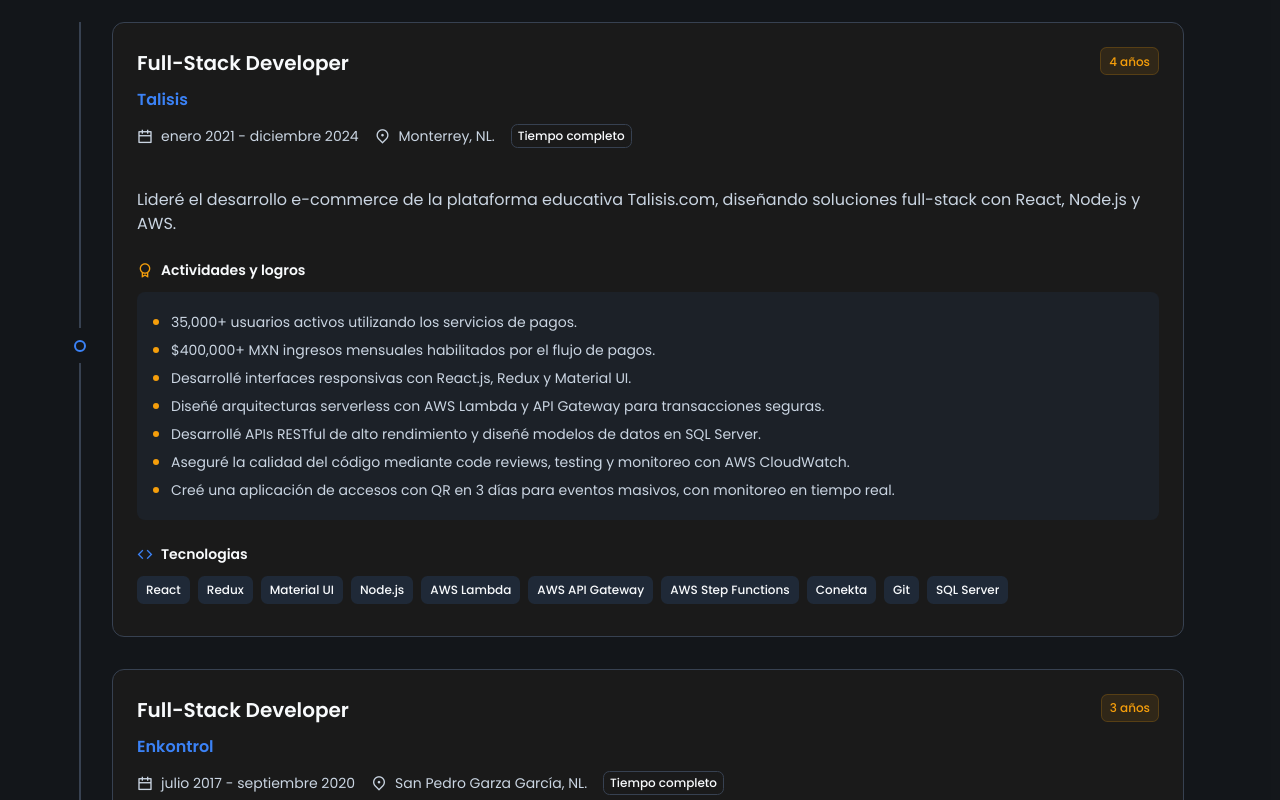
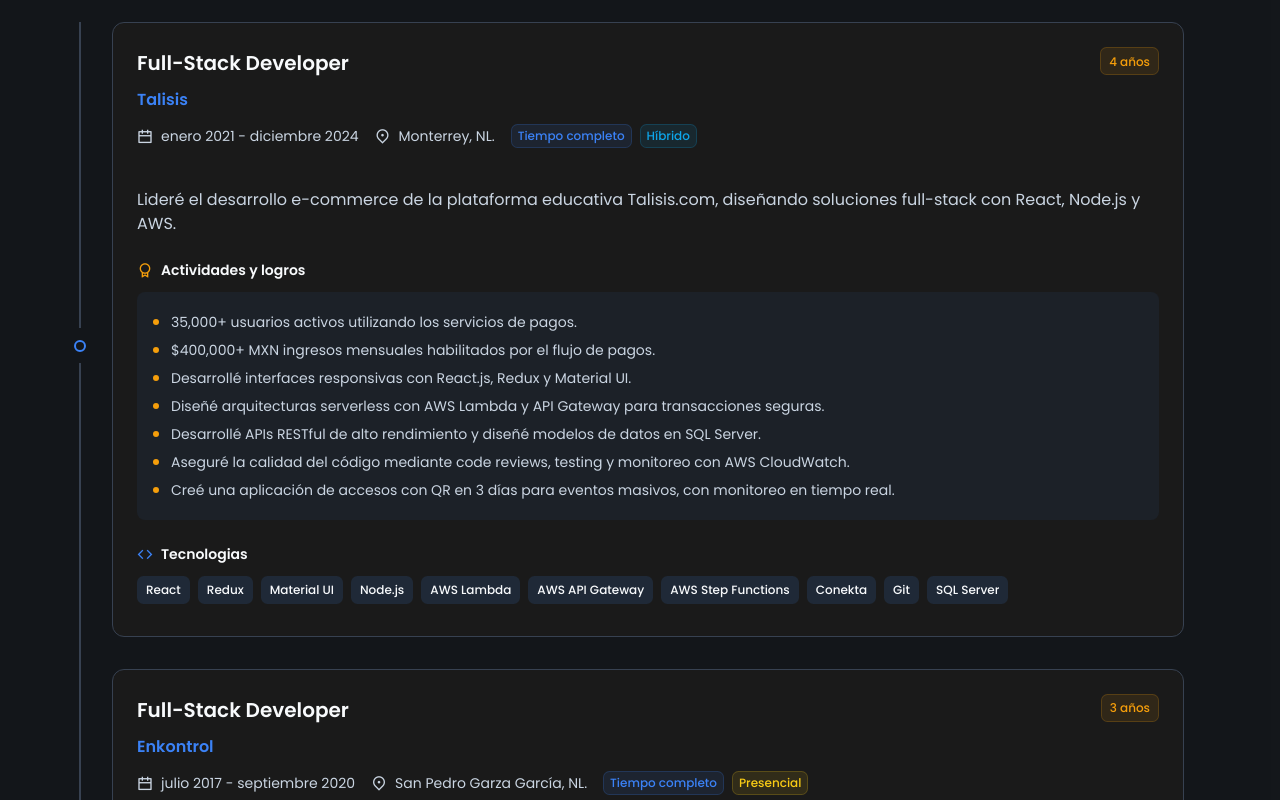
Before and after one commit to mau-dev-93/hmunoz-devsite, a React (Vite) app: page / in a window 1280 px wide. Shown: the part 3340-4140 px from the top of the page. Built offline with nearby package versions, Linux system fonts and the light colour scheme; some icons are missing.

Commit message:
feat: Enhance ExperienceCard component; add employmentLocation prop and update data structure in ExperienceTimeline and data.js

```diff
--- a/src/components/shared/ExperienceCard/ExperienceCard.jsx
+++ b/src/components/shared/ExperienceCard/ExperienceCard.jsx
@@ -5,11 +5,13 @@
 import CustomChip from '../CustomChip/CustomChip';
 import HighlightList from '../HighlightList/HighlightList';
 
-const ExperienceCard = ({ title, duration, jobTitle, dateRange, location, employmentType, isMobile, description, highlights = [], techStack = [] }) => {
+const ExperienceCard = ({ title, duration, jobTitle, dateRange, location, employmentType, employmentLocation, isMobile, description, highlights = [], techStack = [] }) => {
+    const employmentLocationColor = employmentLocation === 'Remoto' ? 'secondary' : (employmentLocation === 'Híbrido' ? 'info' : 'warning');
+
     return (
         <Card sx={{ borderRadius: 3, p: 1 }} variant='outlined'>
             <CardContent>
-                <Box display="flex" justifyContent="space-between" mb={isMobile ? 2 :0.5} flexDirection={{ xs: 'column', sm: 'row' }} gap={1}>
+                <Box display="flex" justifyContent="space-between" mb={isMobile ? 2 : 0.5} flexDirection={{ xs: 'column', sm: 'row' }} gap={1}>
                     <Box component="div">
                         <Typography variant="h6" color="text.primary" fontWeight={600} gutterBottom={!isMobile}>{jobTitle}</Typography>
                         <Typography variant="subtitle1" color="primary" fontWeight={600} gutterBottom={!isMobile}>{title}</Typography>
@@ -25,7 +27,10 @@
                         <i className='ri-map-pin-2-line' style={{ marginRight: 4 }}></i>
                         <Typography variant="body2" color="text.secondary">{location}</Typography>
                     </Box>
-                    <CustomChip label={employmentType} variant="transparent" color="input" size="small" sx={{ fontSize: 10 }} />
+                    <Box gap={1} display="flex">
+                        <CustomChip label={employmentType} variant="outlined" color="primary" size="small" sx={{ fontSize: 10 }} />
+                        <CustomChip label={employmentLocation} variant="outlined" color={employmentLocationColor} size="small" sx={{ fontSize: 10 }} />
+                    </Box>
                 </Stack>
                 <Typography variant={isMobile ? "body2" : "body1"} color="text.secondary" mb={3}>{description}</Typography>
                 <Box color="secondary.main" display="flex" alignItems="center" gap={0.5} mb={1.5}>
--- a/src/pages/LandingPage/ExperienceSection/ExperienceTimeline/ExperienceTimeline.jsx
+++ b/src/pages/LandingPage/ExperienceSection/ExperienceTimeline/ExperienceTimeline.jsx
@@ -27,6 +27,7 @@
                         dateRange={experience.date_range}
                         location={experience.location}
                         employmentType={experience.employment_type}
+                        employmentLocation={experience.employment_location}
                         description={experience.description}
                         highlights={experience.highlights}
                         techStack={experience.tech_stack}
@@ -67,6 +68,7 @@
                             dateRange={experience.date_range}
                             location={experience.location}
                             employmentType={experience.employment_type}
+                            employmentLocation={experience.employment_location}
                             description={experience.description}
                             highlights={experience.highlights}
                             techStack={experience.tech_stack}
--- a/src/pages/LandingPage/ExperienceSection/data.js
+++ b/src/pages/LandingPage/ExperienceSection/data.js
@@ -6,6 +6,7 @@
         "date_range": "enero 2021 - diciembre 2024",
         "location": "Monterrey, NL.",
         "employment_type": "Tiempo completo",
+        "employment_location": "Híbrido",
         "description": "Lideré el desarrollo e-commerce de la plataforma educativa Talisis.com, diseñando soluciones full-stack con React, Node.js y AWS.",
         "highlights": [
             "35,000+ usuarios activos utilizando los servicios de pagos.",
@@ -36,6 +37,7 @@
         "date_range": "julio 2017 - septiembre 2020",
         "location": "San Pedro Garza García, NL.",
         "employment_type": "Tiempo completo",
+        "employment_location": "Presencial",
         "description": "Participé activamente en la modernización del ERP Enkontrol, liderando el análisis de procesos de negocio y el desarrollo de nuevas funcionalidades full-stack con ASP.NET y React.",
         "highlights": [
             "Desarrollé interfaces responsivas utilizando React.js, TypeScript, Redux y CSS, mejorando la usabilidad y el rendimiento del sistema.",
@@ -62,6 +64,7 @@
         "date_range": "febrero 2015 - julio 2017",
         "location": "Monterrey, NL.",
         "employment_type": "Tiempo completo",
+        "employment_location": "Presencial",
         "description": "Desarrollé y di mantenimiento a aplicaciones del ERP comercial Merksyst, y contribuí activamente en la migración del sistema a una plataforma web moderna con ASP.NET.",
         "highlights": [
             "Mantenimiento a un ERP comercial con C/C++, Delphi Pascal y SQL Server.",
@@ -83,6 +86,7 @@
         "date_range": "septiembre 2014 - enero 2015",
         "location": "Monterrey, NL.",
         "employment_type": "Medio tiempo",
+        "employment_location": "Presencial",
         "description": "Desarrollé una solución móvil completa para un programa de lealtad del cliente Arca Continental.",
         "highlights": [
             "Desarrollé una aplicación de lealtad nativa para Android utilizando Java.",
```
